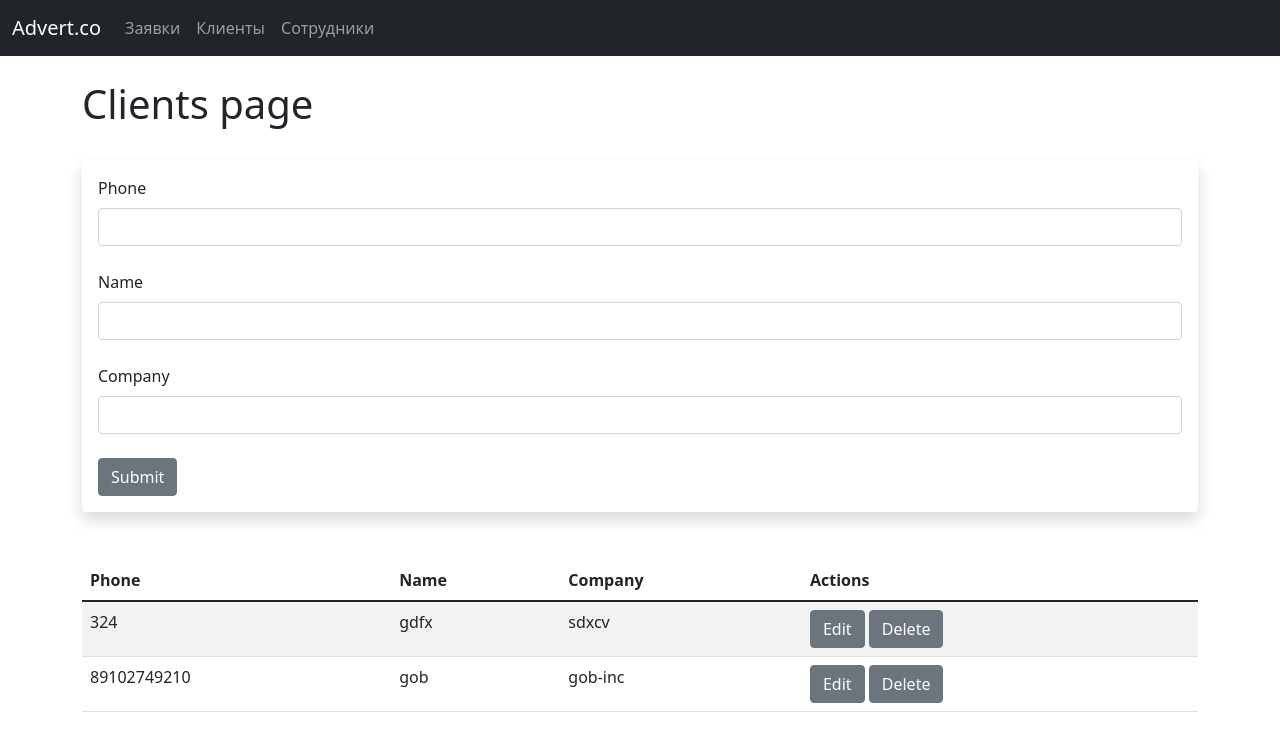
After one commit to Sstilva/Flask-CRUD, a Flask app: page /clients in a window 1280 px wide. The commit adds this page. Shown: the top 751 px of the page. Run offline with Flask 2, Linux system fonts and the light colour scheme; data comes from the database, SQL or seed files in the repository; both versions use the stored data as it was after the commit.

Commit message:
working insert by sqlite

```diff
--- a/app.py
+++ b/app.py
@@ -1,10 +1,64 @@
-from flask import Flask, render_template
+from flask import Flask, render_template, flash
+from flask_wtf import FlaskForm
+from wtforms import StringField, SubmitField
+from wtforms.validators import DataRequired
+from flask_sqlalchemy import SQLAlchemy
 
 
+# Initiating the app
 app = Flask(__name__)
+
+app.config['SQLALCHEMY_DATABASE_URI'] = 'sqlite:///clients.db'
+app.config['SECRET_KEY'] = 'many bytes'
+
+db = SQLAlchemy(app)
+
+
+class Client(db.Model):
+	phone =db.Column(db.Integer, primary_key=True)
+	name = db.Column(db.String(50), nullable=False)
+	company = db.Column(db.String(50))
+
+	def __repr__(self):
+		return '<Name %r>' % self.name
+
+
+class ClientForm(FlaskForm):
+	phone = StringField("Phone", validators=[DataRequired()])
+	name = StringField("Name", validators=[DataRequired()])
+	company = StringField("Company", validators=[DataRequired()])
+	submit = SubmitField("Submit")
+	edit = SubmitField("Edit")
+	delete = SubmitField("Delete")
 
 
 @app.route('/')
-
 def index():
 	return render_template('index.html')
+
+
+@app.route('/clients', methods=['GET', 'POST'])
+def clients():
+	name = None
+	form = ClientForm()
+	if form.validate_on_submit():
+		client_phone = form.phone.data
+		client_name = form.name.data
+		client_company = form.company.data
+		client = Client(phone=client_phone,
+						name=client_name,
+						company=client_company)
+		db.session.add(client)
+		db.session.commit()
+		form.phone.data = ''
+		form.name.data = ''
+		form.company.data = ''
+		flash("Client added")
+	our_clients = Client.query.order_by(Client.name).all()
+	return render_template('clients.html',
+		form=form,
+		name=name,
+		our_clients=our_clients)
+
+if __name__ == "__main__":
+	app.run()
--- /dev/null
+++ b/templates/clients.html
@@ -0,0 +1,56 @@
+{% extends 'base.html' %}
+
+{% block content %}
+	{% for message in get_flashed_messages() %}
+        <svg xmlns="http://www.w3.org/2000/svg" style="display: none;">
+            <symbol id="check-circle-fill" fill="currentColor" viewBox="0 0 16 16">
+                <path d="M16 8A8 8 0 1 1 0 8a8 8 0 0 1 16 0zm-3.97-3.03a.75.75 0 0 0-1.08.022L7.477 9.417 5.384 7.323a.75.75 0 0 0-1.06 1.06L6.97 11.03a.75.75 0 0 0 1.079-.02l3.992-4.99a.75.75 0 0 0-.01-1.05z"/>
+            </symbol>
+        </svg>
+        <div class="alert alert-success d-flex align-items-center" role="alert">
+            <svg class="bi flex-shrink-0 me-2" width="24" height="24" role="img" aria-label="Success:"><use xlink:href="#check-circle-fill"/></svg>
+            {{ message }}
+        </div>
+    {% endfor %}
+
+	<h1>Clients page</h1>
+	<br/>
+	<div class="shadow p-3 mb-5 bg-body rounded">
+        <form method="POST">
+            {{ form.hidden_tag() }}
+
+            {{ form.phone.label(class="form-label") }}
+            {{ form.phone(class="form-control") }}
+            <br/>
+            {{ form.name.label(class="form-label") }}
+            {{ form.name(class="form-control") }}
+            <br/>
+            {{ form.company.label(class="form-label") }}
+            {{ form.company(class="form-control") }}
+            <br/>
+            {{ form.submit(class="btn btn-secondary") }}
+        </form>
+    </div>
+    <table class="table table-striped">
+      <thead>
+        <tr>
+          <th scope="col">Phone</th>
+          <th scope="col">Name</th>
+          <th scope="col">Company</th>
+          <th scope="col">Actions</th>
+        </tr>
+      </thead>
+      <tbody>
+        {% for client in our_clients %}
+        <tr>
+            <td>{{ client.phone }}</td>
+            <td>{{ client.name }}</td>
+            <td>{{ client.company }}</td>
+            <td colspan="2">{{ form.edit(class="btn btn-secondary") }}
+            {{ form.delete(class="btn btn-secondary") }}</td>
+        </tr>
+        {% endfor %}
+      </tbody>
+    </table>
+
+{% endblock %}
--- a/templates/navbar.html
+++ b/templates/navbar.html
@@ -1,6 +1,6 @@
 <nav class="navbar navbar-expand-lg navbar-dark bg-dark">
   <div class="container-fluid">
-    <a class="navbar-brand" href="">Advert.co</a>
+    <a class="navbar-brand" href="/">Advert.co</a>
     <button class="navbar-toggler" type="button" data-bs-toggle="collapse" data-bs-target="#navbarNavDropdown" aria-controls="navbarNavDropdown" aria-expanded="false" aria-label="Toggle navigation">
       <span class="navbar-toggler-icon"></span>
     </button>
@@ -10,7 +10,7 @@
           <a class="nav-link" href="#">Заявки</a>
         </li>
         <li class="nav-item">
-          <a class="nav-link" href="#">Клиенты</a>
+          <a class="nav-link" href="clients">Клиенты</a>
         </li>
         <li class="nav-item">
           <a class="nav-link" href="#">Сотрудники</a>
```
Also changed, not shown: client.db (added), clients.db (added).
